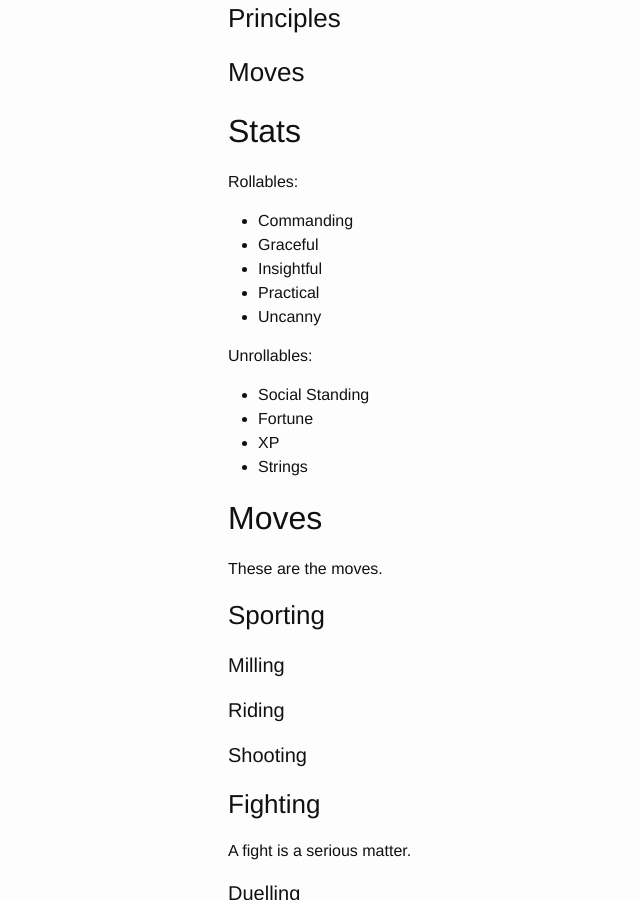
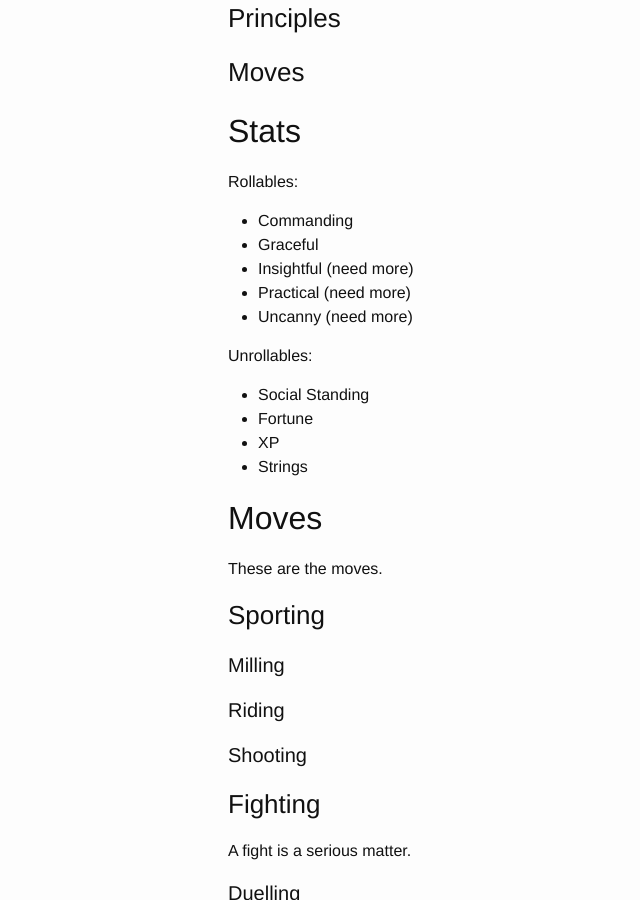
Before and after one commit to wlonk/arcadia, a Jekyll site: the page built from rules/pbta_rules.md, in a window 1280 px wide and 900 px high, scrolled down 642 px. Shown: the whole window, without its empty margins (42-682 px from the left). Built offline with Jekyll 4.4.1, drawn with Linux system fonts in a browser that asks for light colours; some web fonts are replaced.

Commit message:
Note which stats are under-used

```diff
--- a/rules/pbta_rules.md
+++ b/rules/pbta_rules.md
@@ -33,9 +33,9 @@ Rollables:
 
   * Commanding
   * Graceful
-  * Insightful
-  * Practical
-  * Uncanny
+  * Insightful (need more)
+  * Practical (need more)
+  * Uncanny (need more)
 
 Unrollables:
 
```
